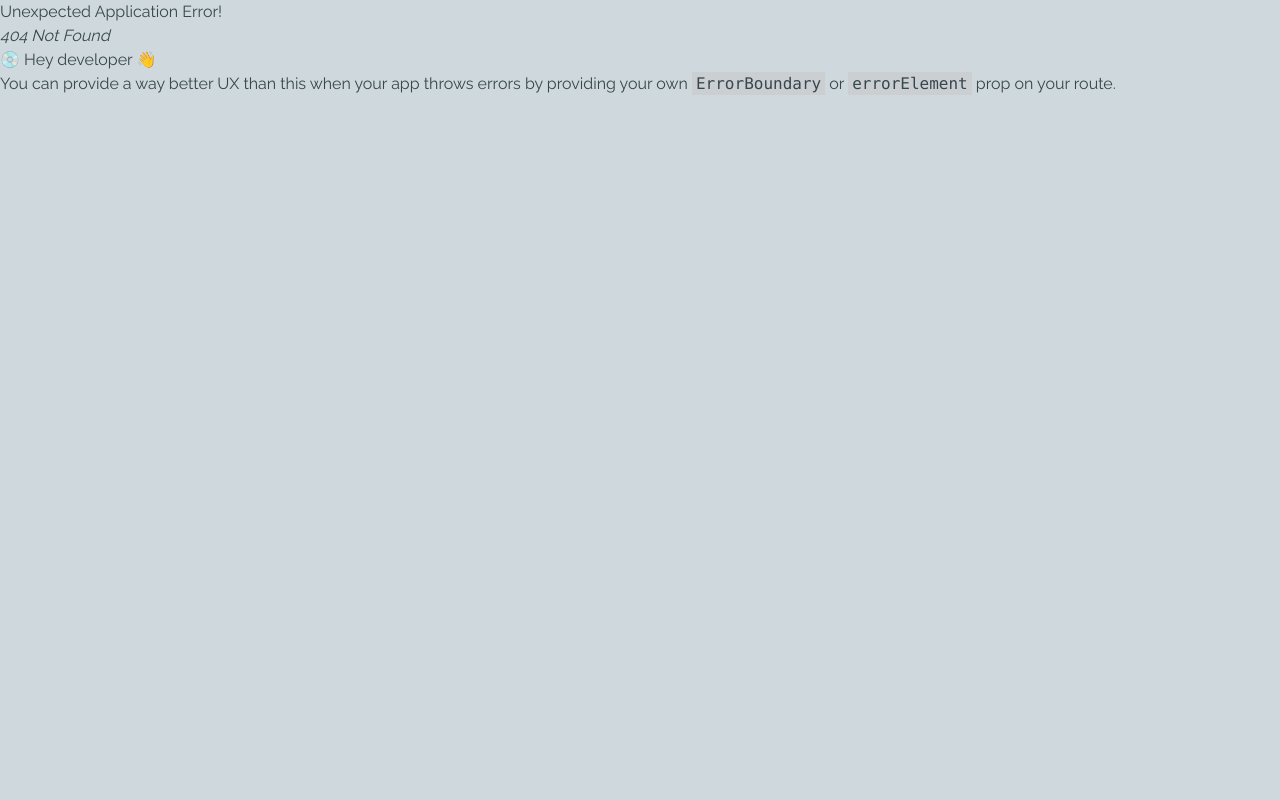
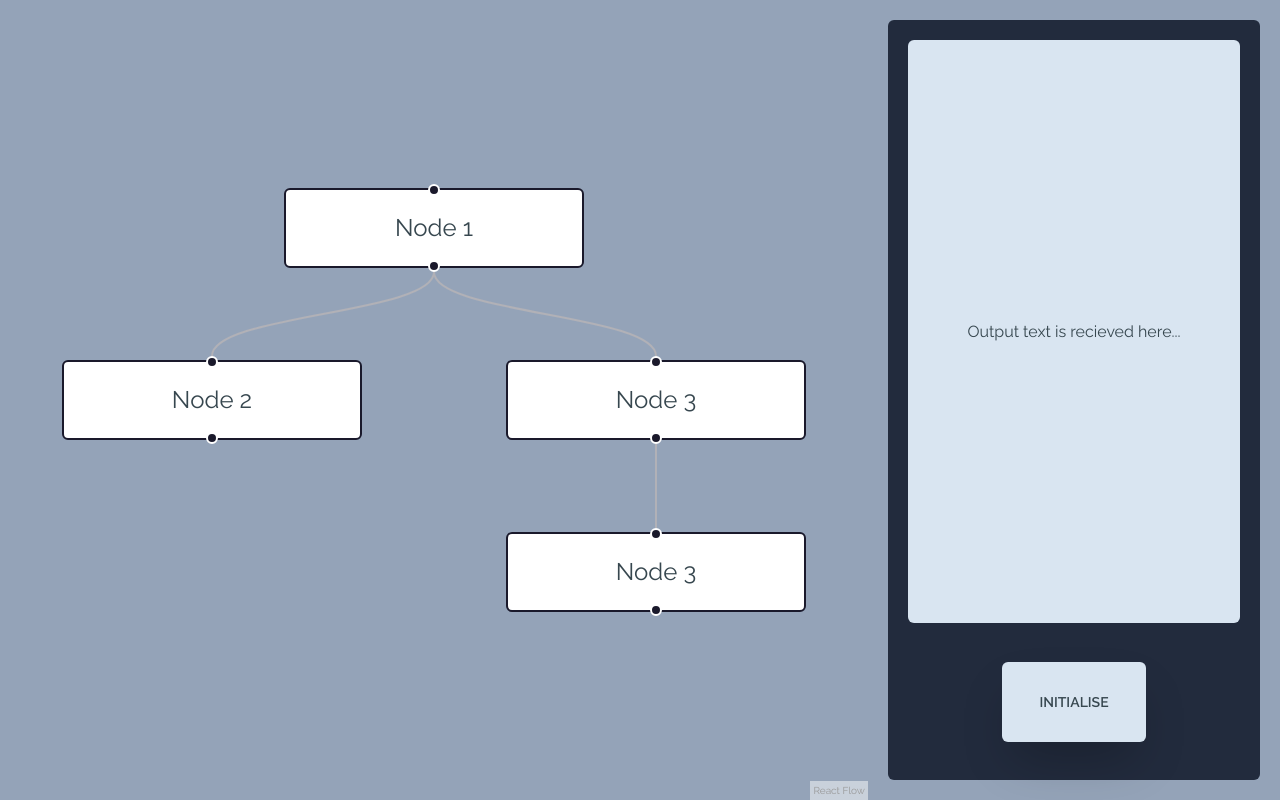
Before and after one commit to ivinjabraham/snow, a React (Vite) app: page /workflowtemp in a window 1280 px wide. Before the commit this address had no page. Built offline with nearby package versions, Linux system fonts and the light colour scheme; a web font is replaced by a local one.

Commit message:
add: workflow-v2

```diff
--- a/package.json
+++ b/package.json
@@ -14,13 +14,17 @@
     "@emotion/styled": "^11.13.0",
     "@mui/icons-material": "^6.1.4",
     "@mui/material": "^6.1.4",
+    "@xyflow/react": "^12.3.2",
+    "dagre": "^0.8.5",
     "react": "^18.3.1",
     "react-dom": "^18.3.1",
     "react-router-dom": "^6.27.0",
-    "typewriter-effect": "^2.21.0"
+    "typewriter-effect": "^2.21.0",
+    "vis-network": "^9.1.9"
   },
   "devDependencies": {
     "@eslint/js": "^9.11.1",
+    "@types/dagre": "^0.7.52",
     "@types/react": "^18.3.10",
     "@types/react-dom": "^18.3.0",
     "@vitejs/plugin-react": "^4.3.2",
--- a/src/landing/components/style/landing-button.css
+++ b/src/landing/components/style/landing-button.css
@@ -21,7 +21,7 @@
 	clear: both;
 }
 body {
-	background: #cfd8dc;
+	background: #D9E5F1;
 	color: #37474f;
 	font-weight: 400;
 	font-size: 1em;
--- /dev/null
+++ b/src/workflow-v2/pages/workflow-v2.tsx
@@ -0,0 +1,97 @@
+import React, { useCallback, useEffect } from 'react';
+import  {
+  ReactFlow,
+  useEdgesState,
+  useNodesState,
+  addEdge,
+} from '@xyflow/react';
+
+import dagre from 'dagre';
+import '@xyflow/react/dist/style.css';
+
+const dagreGraph = new dagre.graphlib.Graph();
+dagreGraph.setDefaultEdgeLabel(() => ({}));
+
+const getLayoutedElements = (nodes: any[], edges: any[]) => {
+  const nodeWidth = 172;
+  const nodeHeight = 36;
+  dagreGraph.setGraph({ rankdir: 'TB' }); // Top to Bottom layout
+
+  nodes.forEach((node) => {
+    dagreGraph.setNode(node.id, { width: nodeWidth, height: nodeHeight });
+  });
+
+  edges.forEach((edge) => {
+    dagreGraph.setEdge(edge.source, edge.target);
+  });
+
+  dagre.layout(dagreGraph);
+
+  nodes.forEach((node) => {
+    const nodeWithPosition = dagreGraph.node(node.id);
+    node.position = {
+      x: nodeWithPosition.x - nodeWidth / 2,
+      y: nodeWithPosition.y - nodeHeight / 2,
+    };
+  });
+
+  return { nodes, edges };
+};
+
+const initialNodes = [
+  { id: '1', data: { label: 'Node 1' }, position: { x: 0, y: 0 } },
+  { id: '2', data: { label: 'Node 2' }, position: { x: 0, y: 0 } },
+  { id: '3', data: { label: 'Node 3' }, position: { x: 0, y: 0 } },
+  { id: '4', data: { label: 'Node 3' }, position: { x: 0, y: 0 } },
+];
+
+const initialEdges = [
+  { id: 'e1-2', source: '1', target: '2' },
+  { id: 'e1-3', source: '1', target: '3' },
+  { id: 'e3-4', source: '3', target: '4' },
+];
+
+export default function Flow() {
+  const [nodes, setNodes, onNodesChange] = useNodesState(initialNodes);
+  const [edges, setEdges, onEdgesChange] = useEdgesState(initialEdges);
+
+  const onConnect = useCallback(
+    (connection: any) => setEdges((eds) => addEdge(connection, eds)),
+    [setEdges],
+  );
+
+  useEffect(() => {
+    // Automatically layout nodes when component mounts
+    const { nodes: layoutedNodes, edges: layoutedEdges } = getLayoutedElements(
+      nodes,
+      edges
+    );
+    setNodes([...layoutedNodes]);
+    setEdges([...layoutedEdges]);
+  }, []);
+
+  return (
+    <div className='flex flex-row bg-slate-400'>
+        <div style={{ width: '70%', height: '100vh' }}>
+        <ReactFlow
+            nodes={nodes}
+            edges={edges}
+            onNodesChange={onNodesChange}
+            onEdgesChange={onEdgesChange}
+            fitView
+        />
+        </div>
+        <div className='w-[30%] flex flex-col bg-deep-blue m-5 rounded-md'>
+            <div className=' bg-light-blue h-5/6 m-5 mb-0 rounded-md flex justify-center items-center'>
+                Output text is recieved here...
+            </div>
+            <div className=' h-1/6 m-5 flex items-center justify-center'>
+                <div className='h-20 w-36 text-sm font-semibold bg-light-blue rounded-md flex justify-center items-center cursor-pointer shadow-2xl'>
+                    INITIALISE
+                </div>
+            </div>
+        </div>
+    </div>
+
+  );
+}
--- a/tailwind.config.js
+++ b/tailwind.config.js
@@ -11,6 +11,7 @@ module.exports = {
       },
       colors: {
         'deep-blue': '#222B3D',
+        'light-blue' : '#D9E5F1'
       },
     },
   },
```
Also changed, not shown: src/main.tsx (+6 -1 lines), 1 other file (tests, documents, lock files or other folders).
